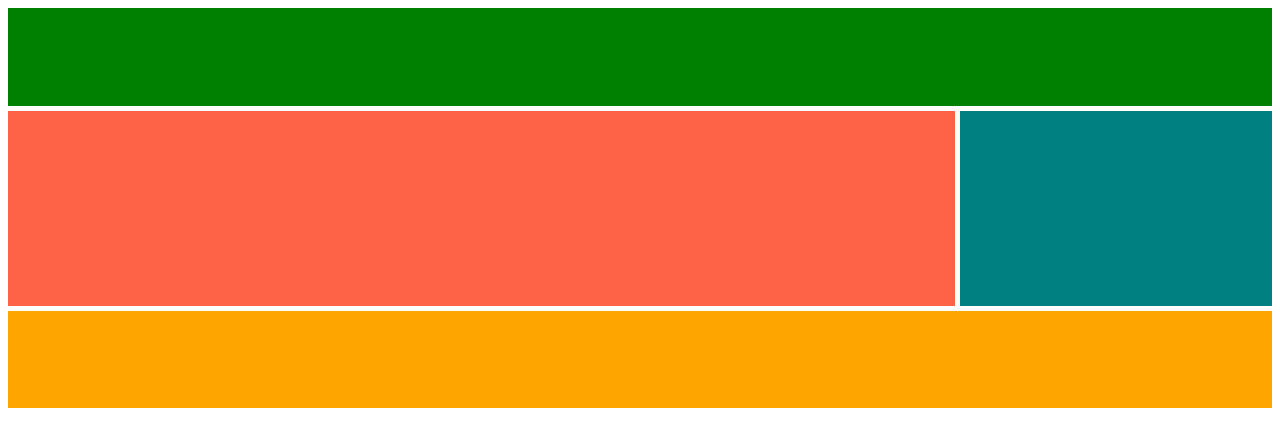
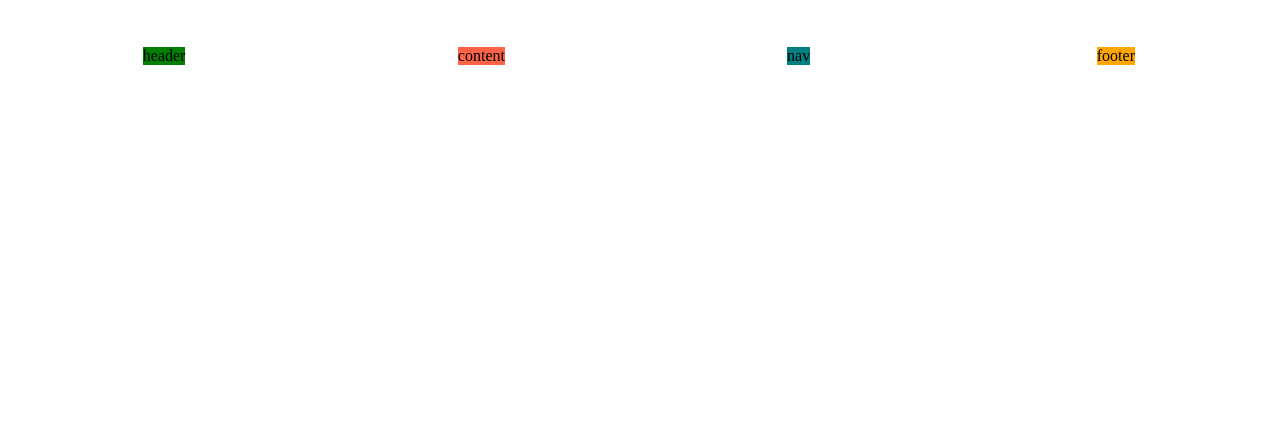
Before and after one commit to sangseophwang/HTML-CSS_Practice, a plain HTML site: page css_layout_practice/2_Grid/index.html in a window 1280 px wide. Drawn offline with Linux system fonts and the light colour scheme.

Commit message:
CSS_Layout_Practice

```diff
--- a/css_layout_practice/2. Grid/index.html
+++ b/css_layout_practice/2_Grid/index.html
@@ -9,10 +9,10 @@
   </head>
   <body>
     <div class="grid">
-      <div class="header"></div>
-      <div class="content"></div>
-      <div class="nav"></div>
-      <div class="footer"></div>
+      <div class="header">header</div>
+      <div class="content">content</div>
+      <div class="nav">nav</div>
+      <div class="footer">footer</div>
     </div>
   </body>
 </html>
--- a/css_layout_practice/2. Grid/styles.css
+++ b/css_layout_practice/2_Grid/styles.css
@@ -2,30 +2,25 @@
   display: grid;
   gap: 5px;
   height: 50vh;
-  grid-template:
-    "header header header header" 1fr
-    "content content content nav" 2fr
-    "footer footer footer footer" 1fr;
+  grid-template-columns: repeat(4, 1fr);
+  grid-template-rows: repeat(4, 1fr);
+  place-items: center center;
 }
 
 .header {
   background-color: green;
-  grid-area: header;
 }
 
 .content {
   background-color: tomato;
-  grid-area: content;
 }
 
 .nav {
   background-color: teal;
-  grid-area: nav;
 }
 
 .footer {
   background-color: orange;
-  grid-area: footer;
 }
 
 /*  grid-template-row 로 세로 크기를,
@@ -48,3 +43,9 @@
 
 /*  grid line에 이름을 붙일 수 있다. '[이름] 크기' 이렇게 적으면
     적용할 수 있다.  */
+
+/*  grid-template로 더 간단하고 직관적으로 정렬할 수 있다. grid-area로
+    이름을 지정한 뒤 얼마나 공간을 차지할 지 적어주고,  1fr(fraction) 이런
+    식으로 적어주면 된다. */
+
+/*  place-items로 grid의 위치를 조정할 수 있다. place-items: y축 x축 */
```
Also changed, not shown: css_layout_practice/1_Flexbox/flex-froggy.png (renamed from css_layout_practice/1. Flexbox/flex-froggy.png), css_layout_practice/1_Flexbox/index.html (renamed from css_layout_practice/1. Flexbox/index.html), css_layout_practice/1_Flexbox/styles.css (renamed from css_layout_practice/1. Flexbox/styles.css).
